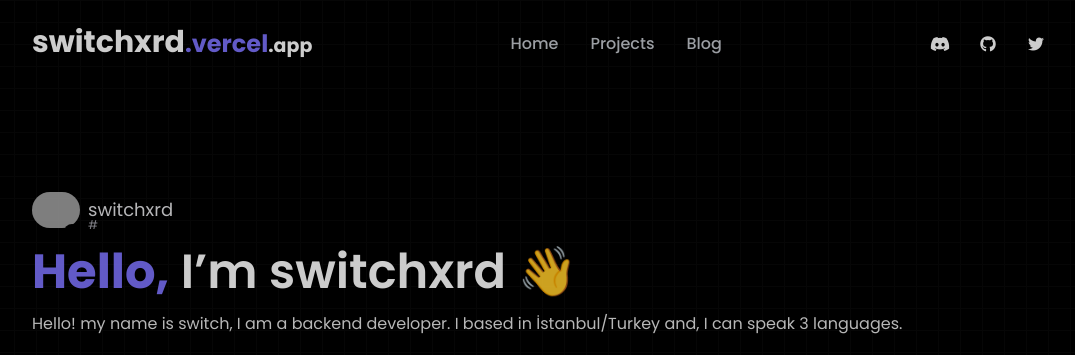
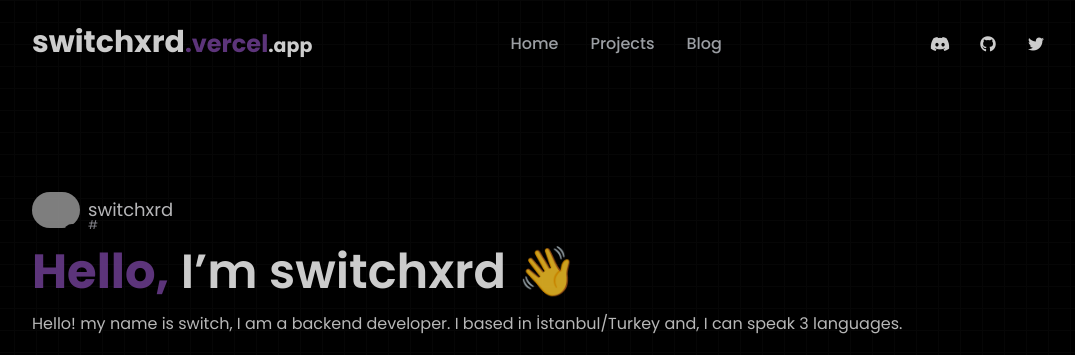
Before and after one commit to switchxrdd/portfolio, a Next.js app: page / in a window 1280 px wide. Shown: the top 355 px of the page, without its empty margins (96-1171 px from the left). Built offline with nearby package versions, Linux system fonts and the light colour scheme; no server answers; grey boxes are pictures that could not be loaded.

Commit message:
Update tailwind.config.js

```diff
--- a/tailwind.config.js
+++ b/tailwind.config.js
@@ -18,7 +18,7 @@ module.exports = {
       indigo: colors.indigo,
       purple: colors.violet,
       pink: colors.pink,
-      primary: "#7B71F9",
+      primary: "#744199",
       zinc: colors.zinc,
     }
   },
```
